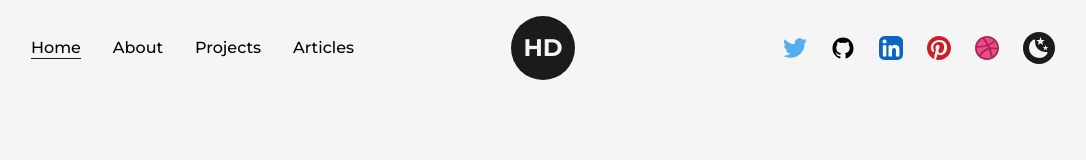
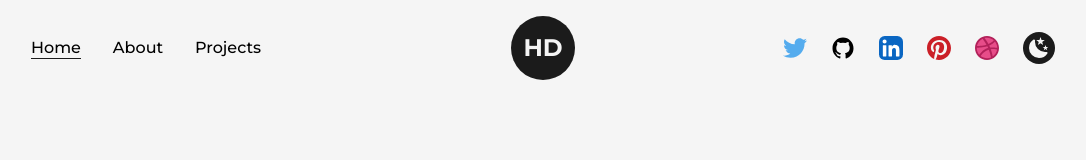
Before and after one commit to HarshDhaduk2001/Portfolio, a Next.js app: page / in a window 1280 px wide. Shown: the top 160 px of the page, without its empty margins (97-1183 px from the left). Built offline with nearby package versions, Linux system fonts and the light colour scheme.

Commit message:
portfolio without articles

```diff
--- a/components/Navbar.js
+++ b/components/Navbar.js
@@ -89,7 +89,6 @@
           <CustomLink href="/" title="Home" className="mr-4" />
           <CustomLink href="/about" title="About" className="mx-4" />
           <CustomLink href="/projects" title="Projects" className="mx-4" />
-          <CustomLink href="/articles" title="Articles" className="ml-4" />
         </nav>
         <nav className="flex items-center justify-center flex-wrap">
           <motion.a
@@ -170,11 +169,6 @@
               title="Projects"
               toggle={handleClick}
             />
-            <CustomMobileLink
-              href="/articles"
-              title="Articles"
-              toggle={handleClick}
-            />
           </nav>
           <nav className="flex items-center justify-center flex-wrap mt-2">
             <motion.a
@@ -246,3 +240,12 @@
 };
 
 export default Navbar;
+
+
+// <CustomLink href="/articles" title="Articles" className="ml-4" />
+// isOpen
+// <CustomMobileLink
+// href="/articles"
+// title="Articles"
+// toggle={handleClick}
+// />
```
